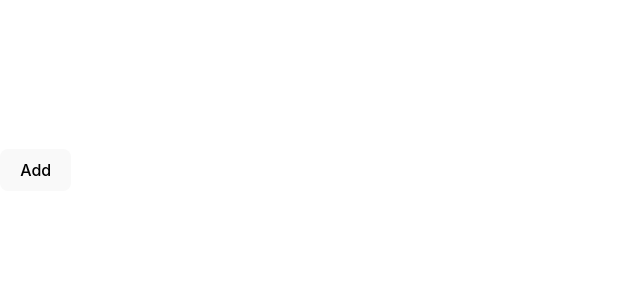
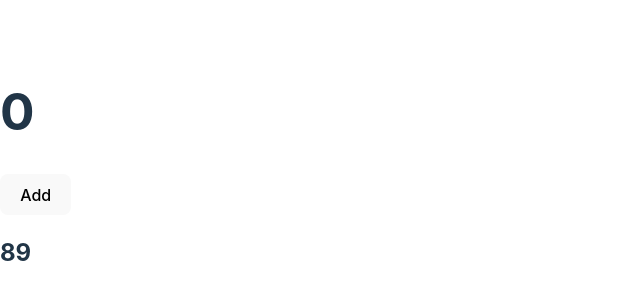
Before and after one commit to iiiamken/Typescript-react-hooks, a React (Vite) app: page / in a window 1280 px wide. Shown: the part 230-530 px from the top of the page, without its empty margins (0-640 px from the left). Built offline with nearby package versions, Linux system fonts and the light colour scheme.

Commit message:
added useMemo ex

```diff
--- a/src/App.tsx
+++ b/src/App.tsx
@@ -1,4 +1,4 @@
-import { useState, useEffect, useCallback } from "react"
+import { useState, useEffect, useCallback, useMemo } from "react"
 
 interface User {
   id: number
@@ -29,9 +29,21 @@ function App() {
     []
   )
 
+  //useMemo
+  type fibFunc = (n: number) => number
+  const fib: fibFunc = (n) => {
+    if (n <= 1) return 1
+    return fib(n - 1) + fib(n - 2)
+  }
+
+  const myNum = 10
+  const memoizedFib = useMemo(() => fib(myNum), [myNum])
+
   return (
     <div className="App">
+      <h1>{count}</h1>
       <button onClick={addTwo}>Add</button>
+      <h2>{memoizedFib}</h2>
     </div>
   )
 }
```
